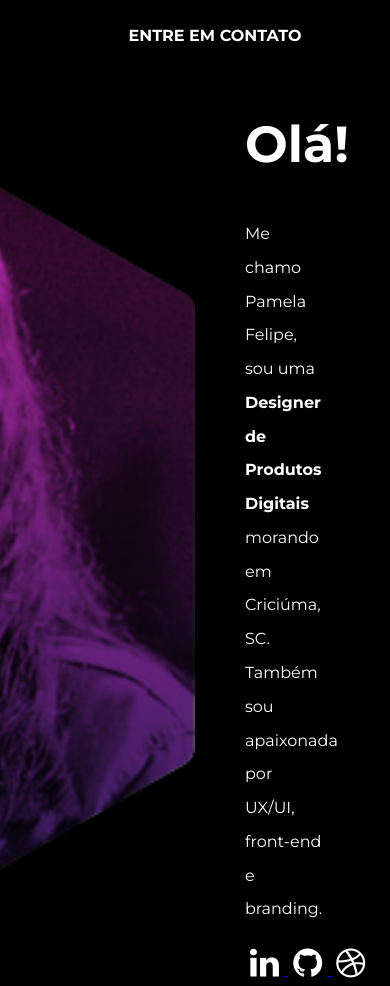
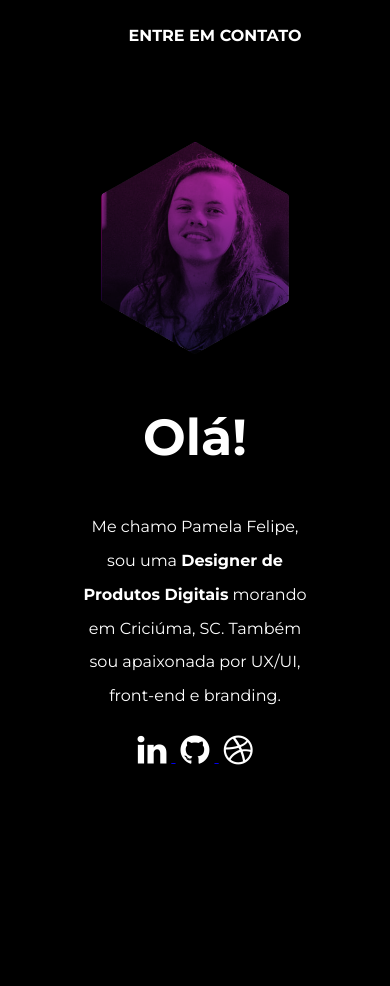
Before and after one commit to pamelacfelipe/pamelacfelipe.github.io, a plain HTML site: page index.html in a window 390 px wide. After the commit the page ends 844 px from the top, so only its background shows below. Drawn offline with Linux system fonts and the light colour scheme.

Commit message:
Suporte a responsividade

```diff
--- a/css/style.css
+++ b/css/style.css
@@ -24,18 +24,26 @@ body {
   flex-wrap: nowrap;
 }
 
-.hero-header > div {
-  width: 50%;
+.container {
+  display: flex;
+  flex-flow: row wrap;
+  justify-content: space-around;
+  align-items: center;
 }
 
-.hero-header > div:first-child {
+.item {
+  width: calc(50% - 35px);
+  margin: 5px;
+}
+
+.item:first-child {
   display: flex;
   justify-content: flex-end;
 }
 
-.hero-header > div:last-child {
-  padding-left: 50px;
+.item:last-child {
   justify-content: center;
+  padding: 0px 25px;
 }
 
 h1.hero-title {
@@ -44,7 +52,6 @@ h1.hero-title {
 
 p.hero-text {
   line-height: 4vh;
-  max-width: 55%;
 }
 
 .nav {
@@ -68,6 +75,9 @@ p.hero-text {
 .nav-item:hover {
   cursor: pointer;
   text-decoration: line-through;
+}
+
+.nav-item a:hover {
   color: #ae1484;
 }
 
@@ -76,3 +86,39 @@ a.btn-icon > i.fa {
   color: #ffffff;
   margin: 5px;
 }
+
+a.btn-icon > i.fa {
+  font-size: 4vh;
+  color: #ffffff;
+  margin: 5px;
+}
+
+@media all and (max-width: 900px){
+  .container > div:first-child > img {
+    width: 80%;
+    height: 100%;
+  }
+
+  .container {
+    display: flex;
+    flex-flow: column wrap;
+    justify-content: center;
+  }
+
+
+  .item:first-child {
+    display: flex;
+    justify-content: center;
+  }
+
+  .item:last-child {
+    justify-content: center;
+    text-align: center;
+  }
+}
+
+@media all and (max-width: 600px){
+  .item {
+    width: 60%;
+  }
+}
--- a/index.html
+++ b/index.html
@@ -33,27 +33,45 @@
           <ul class="nav">
             <!-- <li class="nav-item">Works</li> -->
             <li class="nav-item">
-              <a href="mailto:pamelacfelipe@gmail.com">
-              Entre em contato</a></li>
+              <a href="mailto:pamelacfelipe@gmail.com"> Entre em contato</a>
+            </li>
           </ul>
         </nav>
         <header class="hero-header">
-          <div><img src="imgs/img.png" title="Pamela" /></div>
-          <div>
+          <div class="container">
+            <div class="item"><img src="imgs/img.png" title="Pamela" /></div>
+            <div class="item">
               <h1 class="hero-title">Olá!</h1>
               <p class="hero-text">
-              Me chamo Pamela Felipe, sou uma <b>Designer de Produtos Digitais</b> morando em Criciúma, SC.
+                Me chamo Pamela Felipe, sou uma
+                <b>Designer de Produtos Digitais</b> morando em Criciúma, SC.
                 Também sou apaixonada por UX/UI, front-end e branding.
               </p>
-            <a class="btn-icon" href="https://www.linkedin.com/in/pamelacfelipe" target="_blank" title="Linkedin"
+              <a
+                class="btn-icon"
+                href="https://www.linkedin.com/in/pamelacfelipe"
+                target="_blank"
+                title="Linkedin"
+                alt="Linkedin"
                 ><i class="fa fa-linkedin" aria-hidden="true"></i>
               </a>
-            <a class="btn-icon" href="https://github.com/pamelacfelipe" target="_blank" title="GitHub"
+              <a
+                class="btn-icon"
+                href="https://github.com/pamelacfelipe"
+                target="_blank"
+                title="GitHub"
+                alt="GitHub"
                 ><i class="fa fa-github" aria-hidden="true"></i>
               </a>
-            <a class="btn-icon" href="https://dribbble.com/pamelacfelipe" target="_blank" title="Linkedin"
+              <a
+                class="btn-icon"
+                href="https://dribbble.com/pamelacfelipe"
+                target="_blank"
+                title="Dribbble"
+                alt="Dribbble"
                 ><i class="fa fa-dribbble" aria-hidden="true"></i>
               </a>
+            </div>
           </div>
         </header>
         <footer class="hero-footer"></footer>
```
Lines whose indentation alone changed are shown as unchanged.
